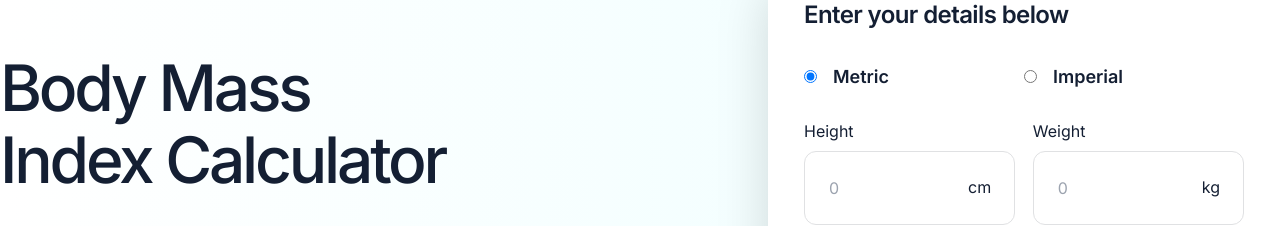
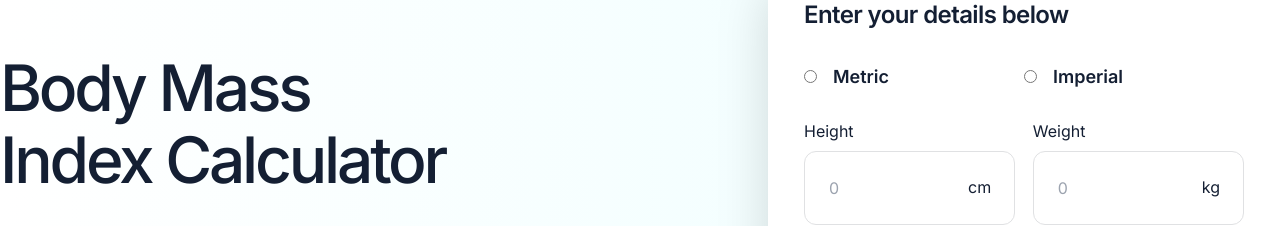
Before and after one commit to ntjnh/fem-bmi-calculator, a React (Vite) app: page / in a window 1280 px wide. Shown: the part 209-435 px from the top of the page. Built offline with nearby package versions, Linux system fonts and the light colour scheme.

Commit message:
remove checked attr from radio input in form

```diff
--- a/src/components/Form.jsx
+++ b/src/components/Form.jsx
@@ -36,7 +36,7 @@ export default function Form() {
 
             <div className="flex mb-9">
                 <div className="inline-block w-1/2">
-                    <input className="mr-4" type="radio" name="units" id="metric" checked />
+                    <input className="mr-4" type="radio" name="units" id="metric" />
                     <label className="font-semibold text-lg" htmlFor="metric">Metric</label>
                 </div>
 
```
